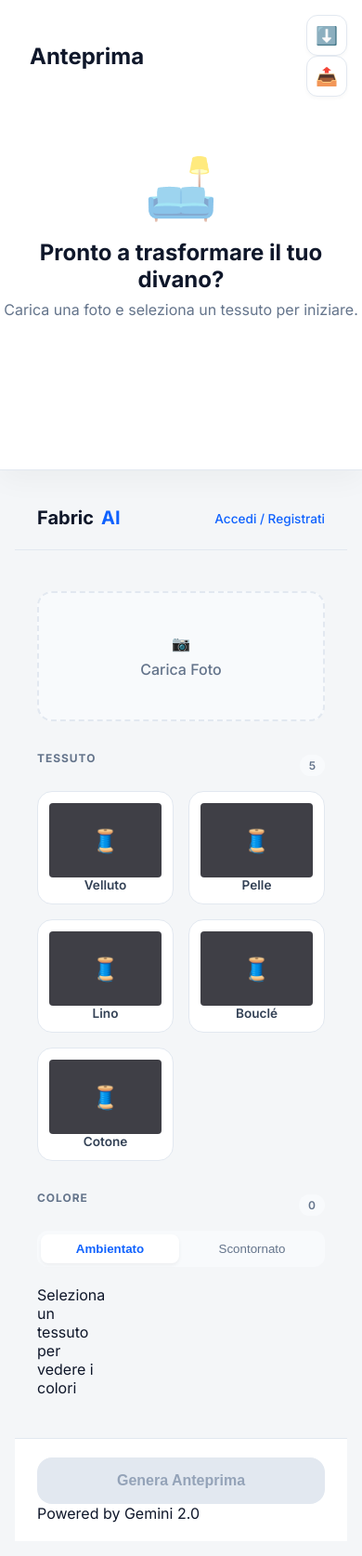
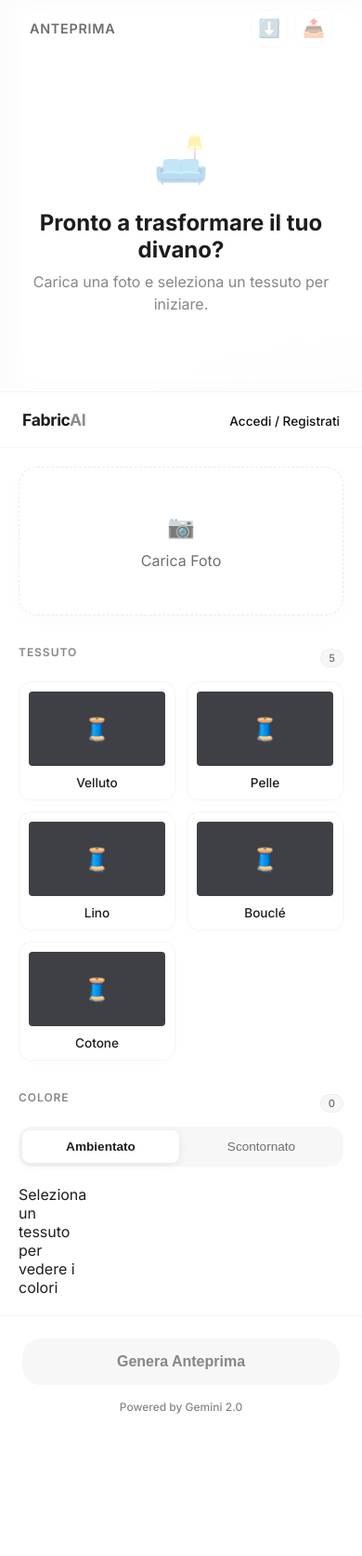
Before and after one commit to PolarisDigital/sofa-visualizer, a website built with Vite: page index.html in a window 390 px wide. Shown: the whole page at 93% size. After the commit the page ends 1545 px from the top, so only its background shows below. Built offline with nearby package versions, Linux system fonts and the light colour scheme; some packages are replaced by stand-ins of ours; no server answers; the database is empty.

Commit message:
UI Revert: Back to Glassmorphism + Red Gradient

```diff
--- a/src/style.css
+++ b/src/style.css
@@ -1,94 +1,83 @@
-/* FabricAI Pro - "SubTracker" Dashboard Style */
+/* FabricAI Pro Design System - Glassmorphism & Red Gradient */
 
 :root {
-    /* Base Backgrounds */
-    --bg-app: #f4f6f8;
-    /* Light gray dashboard background */
-    --bg-sidebar: #ffffff;
-    --bg-card: #ffffff;
-    --bg-element: #f8fafc;
-    /* Slightly grayish for inputs/secondary */
+    /* Base Colors - Light Theme (Framer/Apple style) */
+    --bg-app: #ffffff;
+    --bg-sidebar: rgba(255, 255, 255, 0.6);
+    /* See-through for glass */
+    --bg-card: rgba(255, 255, 255, 0.8);
+    /* See-through cards */
+    --bg-hover: rgba(0, 0, 0, 0.04);
+    --bg-input: rgba(0, 0, 0, 0.03);
 
     /* Text */
-    --text-title: #0f172a;
-    /* Deep navy/black */
-    --text-primary: #334155;
-    /* Slate 700 */
-    --text-secondary: #64748b;
-    /* Slate 500 */
-    --text-light: #94a3b8;
+    --text-primary: #1d1d1f;
+    /* Almost black */
+    --text-secondary: #6e6e73;
+    /* Dark gray */
+    --text-muted: #86868b;
+    /* Lighter gray */
 
-    /* Accents - The "SubTracker" Blue */
-    --accent: #0f62fe;
-    /* Bright IBM/Dashboard Blue */
-    --accent-hover: #0050e6;
-    --accent-light: rgba(15, 98, 254, 0.1);
+    /* Accents */
+    --accent: #111111;
+    /* Minimalist black accent */
+    --accent-hover: #000000;
+    --accent-dim: rgba(0, 0, 0, 0.05);
 
     /* Borders */
-    --border: #e2e8f0;
-    /* Slate 200 */
-    --border-hover: #cbd5e1;
+    --border: rgba(0, 0, 0, 0.08);
+    --border-light: rgba(0, 0, 0, 0.04);
 
     /* Spacing & Radius */
     --radius-sm: 8px;
-    --radius-md: 16px;
-    /* Dashboard cards usually have rounder corners */
-    --radius-lg: 24px;
-    /* Main containers */
-    --header-height: 70px;
+    --radius-md: 14px;
+    --radius-lg: 20px;
+    /* Very rounded */
+    --header-height: 60px;
 }
 
-/* Reset */
+/* Reset & Base */
 * {
     margin: 0;
     padding: 0;
     box-sizing: border-box;
-    outline: none;
 }
 
 body {
-    font-family: 'Inter', -apple-system, BlinkMacSystemFont, "Segoe UI", Roboto, sans-serif;
-    background: var(--bg-app);
-    color: var(--text-title);
+    font-family: 'Inter', -apple-system, BlinkMacSystemFont, sans-serif;
+
+    /* RED GRADIENT BACKGROUND AS REQUESTED */
+    background: radial-gradient(circle at 90% 90%, #ffe4e4 0%, #fff0f0 30%, #ffffff 70%);
+    background-color: #ffffff;
+    background-attachment: fixed;
+
+    color: var(--text-primary);
     height: 100vh;
     overflow: hidden;
     -webkit-font-smoothing: antialiased;
 }
 
-/* ================= LAYOUT ================= */
+/* Layout Grid */
 .app-layout {
     display: grid;
-    grid-template-columns: 380px 1fr;
-    /* Wider sidebar for dashboard feel */
+    grid-template-columns: 360px 1fr;
     height: 100vh;
-    max-width: 1600px;
-    margin: 0 auto;
-    background: var(--bg-app);
 }
 
-/* =================SIDEBAR ================= */
+/* ================= SIDEBAR ================= */
 .sidebar {
-    background: var(--bg-app);
-    /* Matches body, cards float on top */
-    padding: 24px;
+    /* GLASSMORPHISM */
+    background: var(--bg-sidebar);
+    backdrop-filter: blur(20px);
+    -webkit-backdrop-filter: blur(20px);
+    border-right: 1px solid rgba(255, 255, 255, 0.4);
+
     display: flex;
     flex-direction: column;
     height: 100vh;
     overflow: hidden;
-    gap: 20px;
-}
-
-/* Floating Card Effect for Sidebar Logic */
-.sidebar-content-wrapper {
-    background: var(--bg-sidebar);
-    border-radius: var(--radius-lg);
-    box-shadow: 0 4px 6px -1px rgba(0, 0, 0, 0.05), 0 2px 4px -1px rgba(0, 0, 0, 0.03);
-    /* Soft Shadow */
-    display: flex;
-    flex-direction: column;
-    flex: 1;
-    overflow: hidden;
-    border: 1px solid white;
+    z-index: 10;
+    box-shadow: 5px 0 30px rgba(0, 0, 0, 0.02);
 }
 
 .sidebar-header {
@@ -97,20 +86,20 @@ body {
     display: flex;
     align-items: center;
     justify-content: space-between;
-    border-bottom: 1px solid var(--border);
+    border-bottom: 1px solid var(--border-light);
+    background: transparent;
 }
 
 .logo {
-    font-weight: 800;
-    font-size: 1.25rem;
-    color: var(--text-title);
-    display: flex;
-    align-items: center;
-    gap: 8px;
+    font-weight: 700;
+    font-size: 1.1rem;
+    letter-spacing: -0.02em;
+    color: var(--text-primary);
 }
 
 .logo span {
-    color: var(--accent);
+    color: var(--text-primary);
+    opacity: 0.5;
 }
 
 .sidebar-scroll {
@@ -122,14 +111,13 @@ body {
     gap: 32px;
 }
 
-/* Section Headers */
 .control-section h3 {
     font-size: 0.75rem;
     text-transform: uppercase;
     letter-spacing: 0.08em;
-    color: var(--text-secondary);
-    margin-bottom: 16px;
-    font-weight: 700;
+    color: var(--text-muted);
+    margin-bottom: 12px;
+    font-weight: 600;
 }
 
 .section-header {
@@ -139,42 +127,50 @@ body {
     margin-bottom: 12px;
 }
 
+/* Badge */
 .badge {
-    background: var(--bg-element);
+    background: var(--bg-input);
+    border: 1px solid var(--border-light);
+    padding: 2px 8px;
+    border-radius: 12px;
+    font-size: 0.7rem;
     color: var(--text-secondary);
-    padding: 4px 10px;
-    border-radius: 20px;
-    font-size: 0.75rem;
-    font-weight: 600;
+    font-weight: 500;
 }
 
 /* Upload Widget */
 .upload-widget {
-    background: var(--bg-element);
-    border: 2px dashed var(--border);
-    border-radius: var(--radius-md);
-    height: 140px;
+    background: var(--bg-card);
+    border: 1px dashed var(--border);
+    border-radius: var(--radius-lg);
+    height: 160px;
     position: relative;
     overflow: hidden;
     cursor: pointer;
-    transition: all 0.2s;
-    display: flex;
-    align-items: center;
-    justify-content: center;
+    transition: all 0.3s ease;
+    box-shadow: 0 4px 20px rgba(0, 0, 0, 0.02);
 }
 
 .upload-widget:hover {
-    background: #f1f5f9;
     border-color: var(--accent);
+    background: rgba(255, 255, 255, 0.9);
+    transform: translateY(-2px);
+    box-shadow: 0 8px 25px rgba(0, 0, 0, 0.05);
 }
 
 .upload-placeholder {
+    height: 100%;
     display: flex;
     flex-direction: column;
     align-items: center;
-    gap: 8px;
+    justify-content: center;
     color: var(--text-secondary);
-    font-weight: 500;
+    gap: 12px;
+}
+
+.icon-camera {
+    font-size: 1.5rem;
+    opacity: 0.6;
 }
 
 .upload-thumb {
@@ -186,60 +182,65 @@ body {
     left: 0;
 }
 
-/* Fabric Grid */
+/* Grids */
 .grid-fabrics {
     display: grid;
     grid-template-columns: repeat(2, 1fr);
-    gap: 16px;
+    gap: 12px;
 }
 
 .fabric-card {
     background: var(--bg-card);
-    border: 1px solid var(--border);
+    border: 1px solid var(--border-light);
     border-radius: var(--radius-md);
-    padding: 12px;
+    padding: 10px;
     cursor: pointer;
-    transition: all 0.2s;
-    text-align: center;
+    transition: all 0.2s cubic-bezier(0.25, 0.46, 0.45, 0.94);
+    box-shadow: 0 2px 10px rgba(0, 0, 0, 0.02);
 }
 
 .fabric-card:hover {
+    border-color: var(--border);
     transform: translateY(-2px);
-    box-shadow: 0 4px 12px rgba(0, 0, 0, 0.05);
-    border-color: var(--border-hover);
+    box-shadow: 0 10px 20px rgba(0, 0, 0, 0.05);
+    background: rgba(255, 255, 255, 0.95);
 }
 
 .fabric-card.selected {
     border-color: var(--accent);
-    background: var(--accent-light);
-    box-shadow: 0 0 0 1px var(--accent);
+    box-shadow: 0 0 0 2px var(--accent-dim);
+    background: #fff;
 }
 
-.fabric-card img,
-.fabric-card .fallback-icon {
-    width: 100%;
-    height: 70px;
-    border-radius: 8px;
-    object-fit: cover;
-    margin-bottom: 8px;
-    background: var(--bg-element);
+.fabric-card .img-container {
+    height: 90px;
+    background: var(--bg-input);
+    border-radius: 6px;
     display: flex;
     align-items: center;
     justify-content: center;
+    color: var(--text-muted);
     font-size: 1.5rem;
+    overflow: hidden;
+}
+
+.fabric-card img {
+    width: 100%;
+    height: 100%;
+    object-fit: cover;
 }
 
 .fabric-name {
     font-size: 0.85rem;
-    font-weight: 600;
+    font-weight: 500;
+    text-align: center;
+    margin-top: 10px;
     color: var(--text-primary);
 }
 
-/* Colors Grid */
 .grid-colors {
     display: grid;
     grid-template-columns: repeat(4, 1fr);
-    /* 4 per row */
     gap: 12px;
 }
 
@@ -247,23 +248,12 @@ body {
     aspect-ratio: 1;
     border-radius: 50%;
     cursor: pointer;
-    border: 2px solid white;
-    /* Inner white ring */
-    box-shadow: 0 0 0 1px var(--border);
-    /* Outer border ring */
+    border: 1px solid var(--border-light);
+    transition: transform 0.2s cubic-bezier(0.34, 1.56, 0.64, 1);
     position: relative;
     overflow: hidden;
-    transition: transform 0.2s;
-}
-
-.color-item:hover {
-    transform: scale(1.1);
-    box-shadow: 0 4px 12px rgba(0, 0, 0, 0.1);
-}
-
-.color-item.selected {
-    box-shadow: 0 0 0 2px white, 0 0 0 4px var(--accent);
-    transform: scale(1.05);
+    background: var(--bg-input);
+    box-shadow: 0 2px 5px rgba(0, 0, 0, 0.05);
 }
 
 .color-item img {
@@ -272,10 +262,21 @@ body {
     object-fit: cover;
 }
 
-/* Toggle */
+.color-item:hover {
+    transform: scale(1.15);
+    box-shadow: 0 5px 15px rgba(0, 0, 0, 0.1);
+}
+
+.color-item.selected {
+    border-color: transparent;
+    box-shadow: 0 0 0 2px white, 0 0 0 4px var(--accent);
+    transform: scale(1.1);
+}
+
+/* Toggle Switch */
 .toggle-switch {
-    background: var(--bg-element);
-    border-radius: 12px;
+    background: var(--bg-input);
+    border-radius: var(--radius-md);
     padding: 4px;
     display: flex;
     gap: 4px;
@@ -286,133 +287,170 @@ body {
     flex: 1;
     background: transparent;
     border: none;
-    padding: 8px;
+    color: var(--text-secondary);
+    padding: 10px;
+    font-size: 0.85rem;
+    cursor: pointer;
     border-radius: 8px;
+    transition: all 0.2s;
     font-weight: 500;
-    color: var(--text-secondary);
-    cursor: pointer;
-    transition: all 0.2s;
+}
+
+.toggle-option:hover {
+    color: var(--text-primary);
 }
 
 .toggle-option.active {
     background: white;
-    color: var(--accent);
-    box-shadow: 0 2px 4px rgba(0, 0, 0, 0.05);
+    color: var(--text-primary);
     font-weight: 600;
+    box-shadow: 0 2px 8px rgba(0, 0, 0, 0.08);
 }
 
-/* Footer Section */
+/* Sidebar Footer */
 .sidebar-footer {
-    padding: 20px 24px;
-    border-top: 1px solid var(--border);
-    background: var(--bg-sidebar);
+    padding: 24px;
+    border-top: 1px solid var(--border-light);
+    background: rgba(255, 255, 255, 0.5);
+    /* More transparent */
 }
 
 .btn-generate {
     width: 100%;
     background: var(--accent);
     color: white;
+    /* Always white text for contrast on black button */
+    border: none;
+    padding: 16px;
+    border-radius: var(--radius-lg);
     font-weight: 600;
-    padding: 16px;
-    border-radius: var(--radius-md);
-    border: none;
     font-size: 1rem;
     cursor: pointer;
-    box-shadow: 0 4px 12px rgba(15, 98, 254, 0.25);
-    /* Blue glow */
     transition: all 0.2s;
+    box-shadow: 0 4px 12px rgba(0, 0, 0, 0.15);
+}
+
+.btn-generate:hover:not(:disabled) {
+    transform: translateY(-2px);
+    box-shadow: 0 8px 24px rgba(0, 0, 0, 0.25);
+    background: var(--accent-hover);
+}
+
+.btn-generate:disabled {
+    background: var(--bg-input);
+    color: var(--text-muted);
+    cursor: not-allowed;
+    box-shadow: none;
+}
+
+.btn-generate.pulse {
+    animation: pulse 2s infinite;
+}
+
+@keyframes pulse {
+    0% {
+        box-shadow: 0 0 0 0 rgba(0, 0, 0, 0.2);
+    }
+
+    70% {
+        box-shadow: 0 0 0 10px rgba(0, 0, 0, 0);
+    }
+
+    100% {
+        box-shadow: 0 0 0 0 rgba(0, 0, 0, 0);
+    }
+}
+
+.credits {
+    text-align: center;
+    font-size: 0.75rem;
+    color: var(--text-muted);
+    margin-top: 16px;
+    font-weight: 500;
+}
+
+/* ================= MAIN CANVAS ================= */
+.main-canvas {
+    display: flex;
+    flex-direction: column;
+    /* GLASSMORPHISM CANVAS */
+    background: rgba(255, 255, 255, 0.3);
+    backdrop-filter: blur(30px);
+    -webkit-backdrop-filter: blur(30px);
+
+    position: relative;
+    box-shadow: inset 10px 0 30px rgba(0, 0, 0, 0.02);
+}
+
+.canvas-header {
+    height: var(--header-height);
+    display: flex;
+    justify-content: space-between;
+    align-items: center;
+    padding: 0 32px;
+}
+
+.canvas-title {
+    font-weight: 600;
+    color: var(--text-secondary);
+    font-size: 0.9rem;
+    text-transform: uppercase;
+    letter-spacing: 0.05em;
+}
+
+.canvas-actions {
+    display: flex;
+    gap: 8px;
+}
+
+.icon-btn {
+    background: rgba(255, 255, 255, 0.8);
+    border: 1px solid var(--border-light);
+    color: var(--text-primary);
+    width: 40px;
+    height: 40px;
+    border-radius: var(--radius-md);
+    cursor: pointer;
+    display: inline-flex;
+    align-items: center;
+    justify-content: center;
+    transition: all 0.2s;
+    box-shadow: 0 2px 5px rgba(0, 0, 0, 0.03);
+    font-size: 1.2rem;
+}
+
+.icon-btn:hover:not(:disabled) {
+    background: white;
+    transform: translateY(-1px);
+    box-shadow: 0 4px 12px rgba(0, 0, 0, 0.08);
+}
+
+.icon-btn:disabled {
+    opacity: 0.4;
+    cursor: default;
+    box-shadow: none;
+}
+
+.canvas-viewer {
+    flex: 1;
     display: flex;
     align-items: center;
     justify-content: center;
-    gap: 8px;
-}
-
-.btn-generate:hover:not(:disabled) {
-    background: var(--accent-hover);
-    transform: translateY(-2px);
-    box-shadow: 0 6px 16px rgba(15, 98, 254, 0.35);
-}
-
-.btn-generate:disabled {
-    background: var(--border);
-    color: var(--text-light);
-    box-shadow: none;
-    transform: none;
-    cursor: not-allowed;
-}
-
-/* ================= MAIN CONTENT ================= */
-.main-canvas {
-    padding: 24px;
-    height: 100vh;
-    display: flex;
-    flex-direction: column;
-}
-
-.canvas-viewer {
-    background: var(--bg-card);
-    border-radius: var(--radius-lg);
-    flex: 1;
+    padding: 40px;
     position: relative;
-    box-shadow: 0 10px 30px rgba(0, 0, 0, 0.04);
-    /* Big soft shadow */
-    border: 1px solid white;
     overflow: hidden;
-    display: flex;
-    align-items: center;
-    justify-content: center;
-}
-
-.canvas-header {
-    position: absolute;
-    top: 24px;
-    left: 24px;
-    right: 24px;
-    display: flex;
-    justify-content: space-between;
-    align-items: center;
-    z-index: 10;
-}
-
-.canvas-title {
-    font-size: 1.5rem;
-    font-weight: 700;
-    color: var(--text-title);
-    background: rgba(255, 255, 255, 0.9);
-    padding: 8px 16px;
-    border-radius: 12px;
-    backdrop-filter: blur(8px);
-}
-
-.icon-btn {
-    width: 44px;
-    height: 44px;
-    border-radius: 12px;
-    background: white;
-    border: 1px solid var(--border);
-    color: var(--text-primary);
-    display: flex;
-    align-items: center;
-    justify-content: center;
-    font-size: 1.2rem;
-    cursor: pointer;
-    transition: all 0.2s;
-    box-shadow: 0 2px 4px rgba(0, 0, 0, 0.03);
-}
-
-.icon-btn:hover:not(:disabled) {
-    border-color: var(--accent);
-    color: var(--accent);
-    transform: translateY(-2px);
 }
 
 .canvas-image-wrapper {
-    max-width: 90%;
-    max-height: 85%;
-    border-radius: var(--radius-md);
+    max-width: 100%;
+    max-height: 100%;
+    border-radius: var(--radius-lg);
     overflow: hidden;
-    box-shadow: 0 20px 40px rgba(0, 0, 0, 0.1);
-    background: white;
+    position: relative;
+    cursor: zoom-in;
+    /* Floating effect */
+    box-shadow: 0 40px 80px -20px rgba(0, 0, 0, 0.15), 0 20px 40px -20px rgba(0, 0, 0, 0.1);
+    background: transparent;
 }
 
 .canvas-image-wrapper img {
@@ -422,11 +460,35 @@ body {
     object-fit: contain;
 }
 
-/* Loading */
+.empty-state {
+    text-align: center;
+    color: var(--text-secondary);
+    max-width: 320px;
+}
+
+.empty-icon {
+    font-size: 3rem;
+    margin-bottom: 24px;
+    opacity: 0.3;
+}
+
+.empty-state h2 {
+    font-size: 1.5rem;
+    color: var(--text-primary);
+    margin-bottom: 8px;
+}
+
+.empty-state p {
+    line-height: 1.5;
+    color: var(--text-muted);
+}
+
+/* Loading State */
 .canvas-loading {
     position: absolute;
     inset: 0;
-    background: rgba(255, 255, 255, 0.9);
+    background: rgba(255, 255, 255, 0.7);
+    backdrop-filter: blur(10px);
     display: flex;
     flex-direction: column;
     align-items: center;
@@ -435,49 +497,31 @@ body {
 }
 
 .spinner-large {
-    width: 60px;
-    height: 60px;
-    border: 5px solid var(--border);
+    width: 50px;
+    height: 50px;
+    border: 4px solid rgba(0, 0, 0, 0.1);
     border-top-color: var(--accent);
     border-radius: 50%;
-    animation: spin 1s linear infinite;
-    margin-bottom: 24px;
+    animation: spin 0.8s linear infinite;
+    margin-bottom: 20px;
 }
 
 @keyframes spin {
-    100% {
+    to {
         transform: rotate(360deg);
     }
-}
-
-/* Empty State */
-.empty-state {
-    text-align: center;
-    color: var(--text-secondary);
-}
-
-.empty-icon {
-    font-size: 4rem;
-    margin-bottom: 16px;
-    opacity: 0.5;
-}
-
-.empty-state h2 {
-    color: var(--text-title);
-    margin-bottom: 8px;
 }
 
 /* Lightbox */
 .lightbox {
     display: none;
     position: fixed;
+    z-index: 1000;
     inset: 0;
-    z-index: 1000;
-    background: rgba(15, 23, 42, 0.95);
-    /* Dark overlay for contrast */
+    background: rgba(255, 255, 255, 0.95);
     justify-content: center;
     align-items: center;
-    animation: fadeJoin 0.2s ease;
+    animation: fadeIn 0.3s ease;
 }
 
 .lightbox.active {
@@ -487,19 +531,33 @@ body {
 .lightbox-content {
     max-width: 95%;
     max-height: 95vh;
-    border-radius: 8px;
+    border-radius: var(--radius-sm);
+    box-shadow: 0 20px 60px rgba(0, 0, 0, 0.2);
 }
 
 .close-lightbox {
     position: absolute;
-    top: 30px;
-    right: 30px;
-    color: white;
+    top: 24px;
+    right: 32px;
+    color: var(--text-primary);
     font-size: 40px;
     cursor: pointer;
+    width: 48px;
+    height: 48px;
+    background: var(--bg-input);
+    border-radius: 50%;
+    display: flex;
+    align-items: center;
+    justify-content: center;
+    transition: all 0.2s;
 }
 
-@keyframes fadeJoin {
+.close-lightbox:hover {
+    background: var(--bg-hover);
+    transform: scale(1.1);
+}
+
+@keyframes fadeIn {
     from {
         opacity: 0;
     }
@@ -509,46 +567,44 @@ body {
     }
 }
 
-/* Mobile */
-@media(max-width: 768px) {
+/* Responsive Mobile */
+@media (max-width: 768px) {
     .app-layout {
         grid-template-columns: 1fr;
+        overflow-y: auto;
+        height: auto;
         display: flex;
         flex-direction: column;
-        height: auto;
+    }
+
+    .main-canvas {
+        height: 50vh;
+        order: 1;
+        position: sticky;
+        top: 0;
+        z-index: 50;
+        border-bottom: 1px solid var(--border-light);
+        background: rgba(255, 255, 255, 0.9);
+        /* Less glass on mobile for perf */
+    }
+
+    .canvas-viewer {
+        padding: 20px;
     }
 
     .sidebar {
         height: auto;
-        padding: 16px;
+        min-height: 50vh;
         order: 2;
+        border-right: none;
         overflow: visible;
+        box-shadow: none;
+        background: white;
+        /* Solid white on mobile */
     }
 
-    .sidebar-content-wrapper {
-        box-shadow: none;
-        border: none;
-        background: transparent;
-    }
-
-    .main-canvas {
-        height: 60vh;
-        padding: 0;
-        order: 1;
-        position: sticky;
-        top: 0;
-        z-index: 50;
-    }
-
-    .canvas-viewer {
-        border-radius: 0;
-        border: none;
-        border-bottom: 1px solid var(--border);
-    }
-
-    .canvas-header {
-        top: 16px;
-        left: 16px;
-        right: 16px;
+    .sidebar-scroll {
+        overflow: visible;
+        padding: 20px;
     }
 }
```
